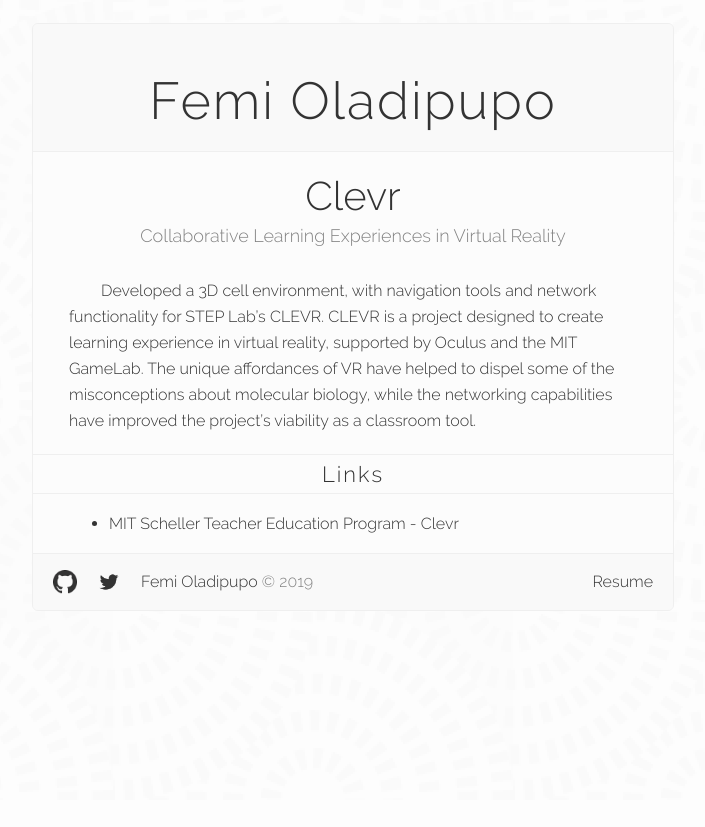
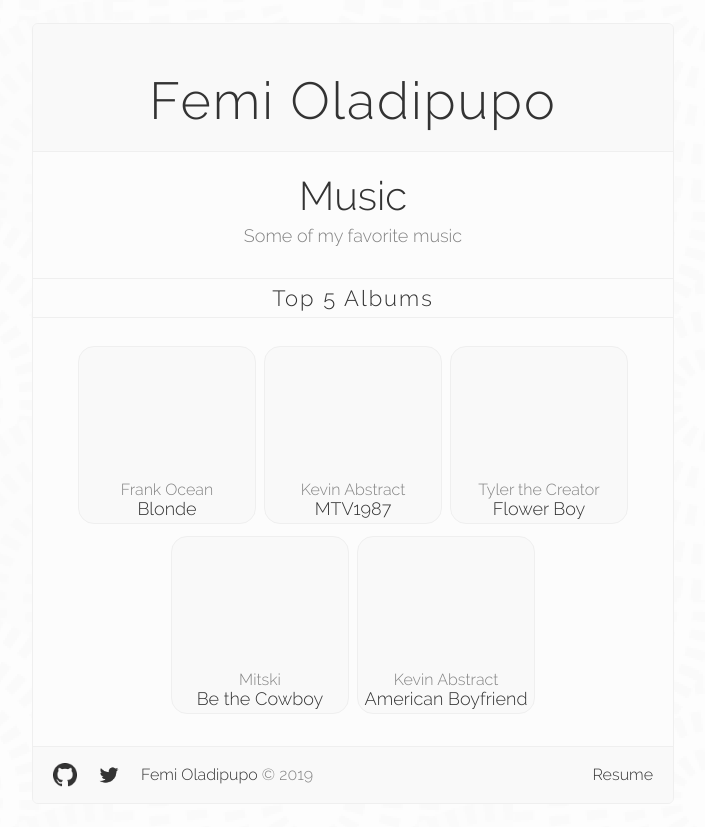
Before and after one commit to femi96/Outer-Ish-Index-2019, a Gatsby site: page /extras/music in a window 1280 px wide. Shown: the whole page, without its empty margins (287-992 px from the left). Before the commit the page ends 800 px from the top, so only its background shows below. Built offline with nearby package versions, Linux system fonts and the light colour scheme; Gatsby itself is replaced by a stand-in of ours.

Commit message:
Add box and music page

```diff
--- /dev/null
+++ b/src/components/box.css
@@ -0,0 +1,53 @@
+.box_container {
+  margin: 1.5rem auto;
+  width: 100%;
+  text-align: center;
+}
+
+.box {
+  transition: all 0.4s;
+  overflow: hidden;
+  margin: 0.25rem 0.25rem;
+  padding: 0;
+  width: 11rem;
+  height: 11rem;
+  background-color: #f9f9f9;
+  border: solid #EFEFEF 1px;
+  border-radius: 1rem;
+  /*border-radius: 0.25rem;*/
+  display: inline-block;
+  position: relative;
+}
+
+.box_text {
+  position: absolute;
+  width: 100%;
+  bottom: 0.25rem;
+
+  font-size: 1.125rem;
+  /*line-height: 7.5rem;*/
+}
+
+.box_author {
+  position: absolute;
+  width: 100%;
+  bottom: 1.5rem;
+
+  font-size: 1rem;
+  color: #828282;
+  /*line-height: 7.5rem;*/
+}
+
+.box:hover {
+  background-color: #fff;
+}
+
+.circ_theme_a {
+  /*background-image: url('../images/back_blue_gem.png');*/
+  /*border-color: black;*/
+}
+
+.circ_theme_a:hover {
+  /*background-image: url('../images/back_yellow_gem.png');*/
+  /*border-color: grey;*/
+}
--- /dev/null
+++ b/src/components/box.js
@@ -0,0 +1,25 @@
+import React from 'react'
+// import { Link } from 'gatsby'
+// import Img from "gatsby-image"
+import PropTypes from 'prop-types'
+
+import './box.css'
+import ALink from './alink'
+
+const Box = ({ text, theme, author, link }) => (
+  <ALink href={link}>
+  <div className={'box ' + theme}>
+    {author ? <div className='box_author'>{author}</div> : ''}
+    <div className='box_text'>{text}</div>
+  </div>
+  </ALink>
+)
+
+Box.propTypes = {
+  text: PropTypes.node.isRequired,
+  theme: PropTypes.string,
+  author: PropTypes.string,
+  link: PropTypes.node.isRequired,
+}
+
+export default Box
--- a/src/components/circle.js
+++ b/src/components/circle.js
@@ -7,7 +7,7 @@
 
 const Circle = ({ image, theme, text, link }) => (
   <Link to={link ? link : '/'}>
-  <div className={'circ ' + theme} title={false ? text : ''}>
+  <div className={'circ ' + theme}>
     <div className='circ_text'>{text ? text : 'N/A'}</div>
   </div>
   </Link>
--- a/src/pages/extras/music.js
+++ b/src/pages/extras/music.js
@@ -1,25 +1,50 @@
 import React from 'react'
 
 import Layout from '../../components/layout'
-import ALink from '../../components/alink'
+import Box from '../../components/box'
 
-const ClevrPage = () => (
-  <Layout title='Clevr'>
-    <div className='page_title'>Clevr</div>
-    <div className='page_subtitle'>Collaborative Learning Experiences in Virtual Reality</div>
-
-    <div className='paragraph'><p>Developed a 3D cell environment, with navigation tools and network functionality for STEP Lab’s CLEVR. CLEVR is a project designed to create learning experience in virtual reality, supported by Oculus and the MIT GameLab. The unique affordances of VR have helped to dispel some of the misconceptions about molecular biology, while the networking capabilities have improved the project’s viability as a classroom tool.</p></div>
+const MusicPage = () => (
+  <Layout title='Music'>
+    <div className='page_title'>Music</div>
+    <div className='page_subtitle'>Some of my favorite music</div>
 
     <hr></hr>
-    <div className='title'>Links</div>
+    <div className='title'>Top 5 Albums</div>
     <hr></hr>
 
-    <div className='content_block'>
-    <ul>
-        <li><ALink href='https://education.mit.edu/project/clevr/'>MIT Scheller Teacher Education Program - Clevr</ALink></li>
-    </ul>
+    <div className='box_container'>
+      <Box
+        theme=''
+        author='Frank Ocean'
+        text='Blonde'
+        link='https://www.youtube.com/watch?v=diIFhc_Kzng&list=PLJ2FljtfRtQVqVt0AwpyYGxJrET4cjB4V'>
+      </Box>
+      <Box
+        theme=''
+        author='Kevin Abstract'
+        text='MTV1987'
+        link='https://www.youtube.com/watch?v=7D3AnGPeADk'>
+      </Box>
+      <Box
+        theme=''
+        author='Tyler the Creator'
+        text='Flower Boy'
+        link='https://www.youtube.com/watch?v=OB12BslMI3Q'>
+      </Box>
+      <Box
+        theme=''
+        author='Mitski'
+        text='Be the Cowboy'
+        link='https://www.youtube.com/watch?v=3zdFZJf-B90&list=PLVCjGDT0cZZF78SAWjwV4_Lsu01RyWr5q'>
+      </Box>
+      <Box
+        theme=''
+        author='Kevin Abstract'
+        text='American Boyfriend'
+        link='https://www.youtube.com/watch?v=dJarpbuXxDU'>
+      </Box>
     </div>
   </Layout>
 )
 
-export default ClevrPage
+export default MusicPage
```
